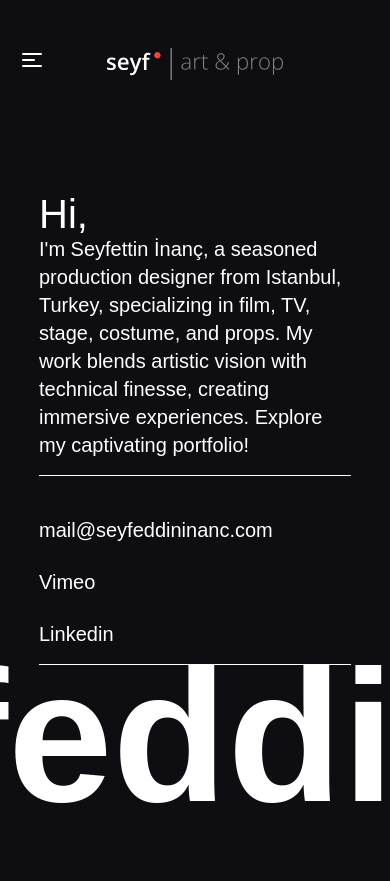
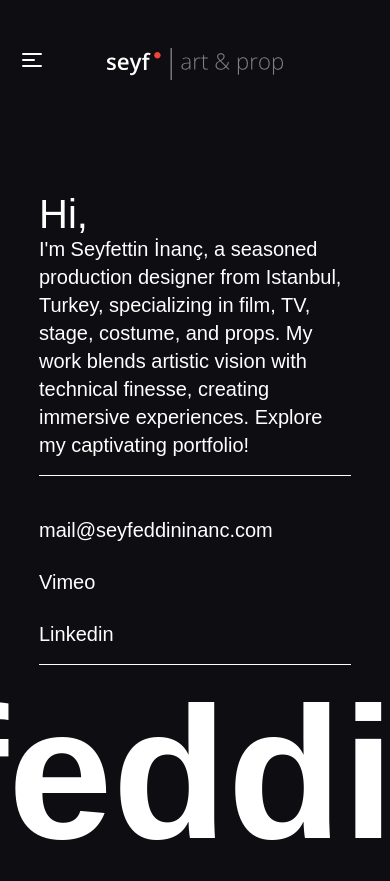
Before and after one commit to umurtokluca/seyf, a plain HTML site: page info.html in a window 390 px wide. Before the commit the page ends 844 px from the top, so only its background shows below. Drawn offline with nearby package versions, Linux system fonts and the light colour scheme; a web font is replaced by a local one.

Commit message:
Add files via upload

```diff
--- a/style/style.css
+++ b/style/style.css
@@ -436,7 +436,8 @@ body {
     }
 
     .m-scroll {
-        bottom: 0;
+        position: unset;
+        margin-top: -40px;
     }
 
     .m-scroll__title h2 {
```
